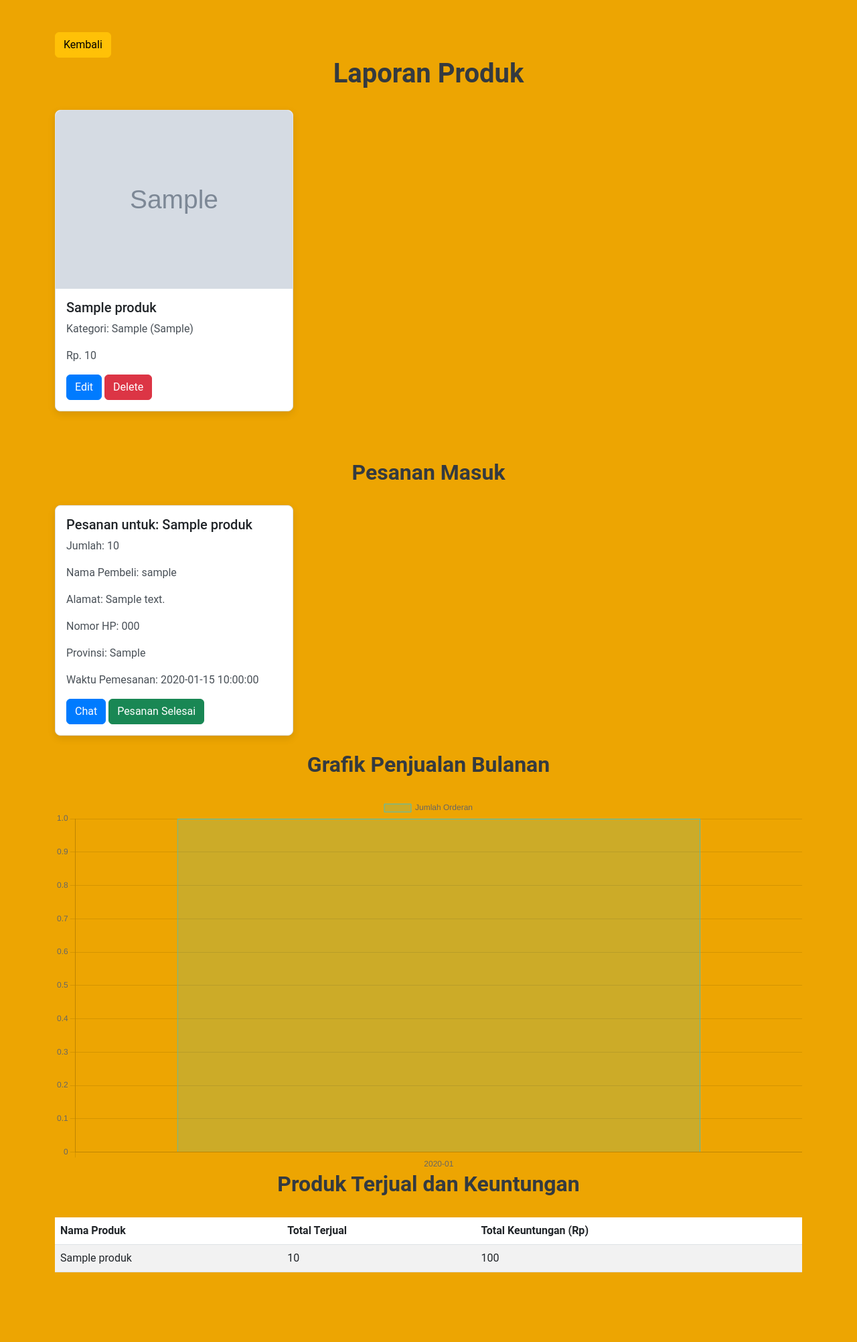
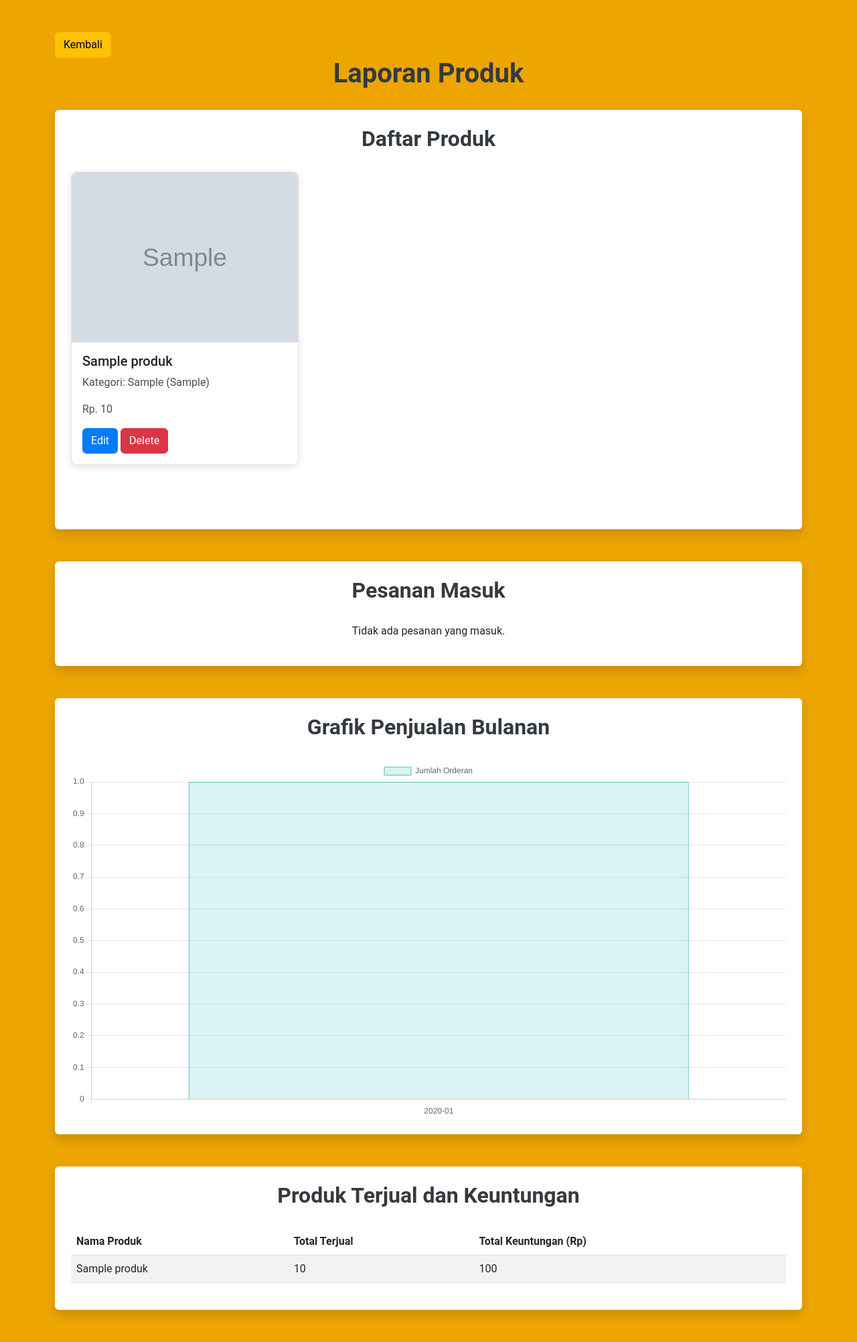
Before and after one commit to 4aDudDu/SEKENID, a PHP site: page /laporan.php in a window 1280 px wide. Shown: the whole page at 67% size. Before the commit the page ends 1899 px from the top, so only its background shows below. Run offline with PHP 8.4, Linux system fonts and the light colour scheme; the visitor is signed in with stand-in values (Sample User, id 1); tables that the repository leaves empty or names only in its code hold one stand-in row (values such as "Sample post"); grey boxes marked "Sample" are stand-in pictures.

Commit message:
fix cuyy

```diff
--- a/laporan.php
+++ b/laporan.php
@@ -12,12 +12,22 @@
 if ($_SERVER['REQUEST_METHOD'] == 'POST') {
     if (isset($_POST['delete_product'])) {
         $product_id = $_POST['product_id'];
+        $order_check_stmt = $conn->prepare("SELECT COUNT(*) as order_count FROM orders WHERE product_id = ? AND seller_id = ?");
+        $order_check_stmt->bind_param("ii", $product_id, $user);
+        $order_check_stmt->execute();
+        $order_check_result = $order_check_stmt->get_result();
+        $order_check = $order_check_result->fetch_assoc();
+
+        if ($order_check['order_count'] == 0) {
             $stmt = $conn->prepare("DELETE FROM produk WHERE id = ? AND seller_id = ?");
             $stmt->bind_param("ii", $product_id, $user);
             $stmt->execute();
+        } else {
+            echo "<script>alert('Masih ada pesanan yang belum diselesaikan!');</script>";
+        }
     } elseif (isset($_POST['complete_order'])) {
         $order_id = $_POST['order_id'];
-        $stmt = $conn->prepare("DELETE FROM orders WHERE id = ?");
+        $stmt = $conn->prepare("UPDATE orders SET status = 'completed' WHERE id = ?");
         $stmt->bind_param("i", $order_id);
         $stmt->execute();
     } elseif (isset($_POST['chat'])) {
@@ -44,6 +54,7 @@
     }
 }
 
+// Fetch products
 $stmt = $conn->prepare("SELECT * FROM produk WHERE seller_id = ?");
 $stmt->bind_param("i", $user);
 $stmt->execute();
@@ -55,7 +66,7 @@
 JOIN produk p ON o.product_id = p.id
 JOIN akun a ON o.buyer_id = a.id
 LEFT JOIN chat_rooms cr ON o.buyer_id = cr.buyer_id AND o.seller_id = cr.seller_id
-WHERE p.seller_id = ?");
+WHERE p.seller_id = ? AND o.status = 'pending'");
 $order_stmt->bind_param("i", $user);
 $order_stmt->execute();
 $order_result = $order_stmt->get_result();
@@ -107,6 +118,10 @@
     <div class="container mt-5">
         <button type="button" class="btn btn-warning backbtn" id="homeButton">Kembali</button>
         <h1 class="text-center judul">Laporan Produk</h1>
+
+        <!-- Container for Products -->
+        <div class="bg-white p-4 rounded shadow mb-5">
+            <h2 class="text-center judul">Daftar Produk</h2>
             <div class="row mb-5">
                 <?php
                 if ($result->num_rows > 0) {
@@ -132,7 +147,10 @@
                 }
                 ?>
             </div>
+        </div>
 
+        <!-- Container for Incoming Orders -->
+        <div class="bg-white p-4 rounded shadow mb-5">
             <h2 class="text-center judul">Pesanan Masuk</h2>
             <div class="row">
                 <?php
@@ -166,8 +184,10 @@
                 }
                 ?>
             </div>
+        </div>
 
         <!-- Sales Chart -->
+        <div class="bg-white p-4 rounded shadow mb-5">
             <h2 class="text-center judul">Grafik Penjualan Bulanan</h2>
             <canvas id="salesChart"></canvas>
             <script>
@@ -193,8 +213,10 @@
                     }
                 });
             </script>
+        </div>
 
         <!-- Sold Products and Profits Table -->
+        <div class="bg-white p-4 rounded shadow mb-5">
             <h2 class="text-center judul">Produk Terjual dan Keuntungan</h2>
             <table class="table table-striped">
                 <thead>
@@ -221,6 +243,7 @@
                 </tbody>
             </table>
         </div>
+    </div>
 
     <script>
         document.getElementById("homeButton").addEventListener("click", function () {
```
Lines whose indentation alone changed are shown as unchanged.
